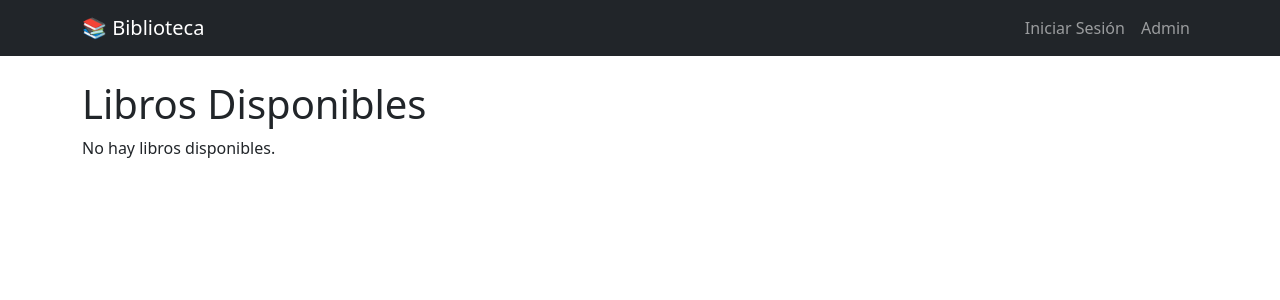
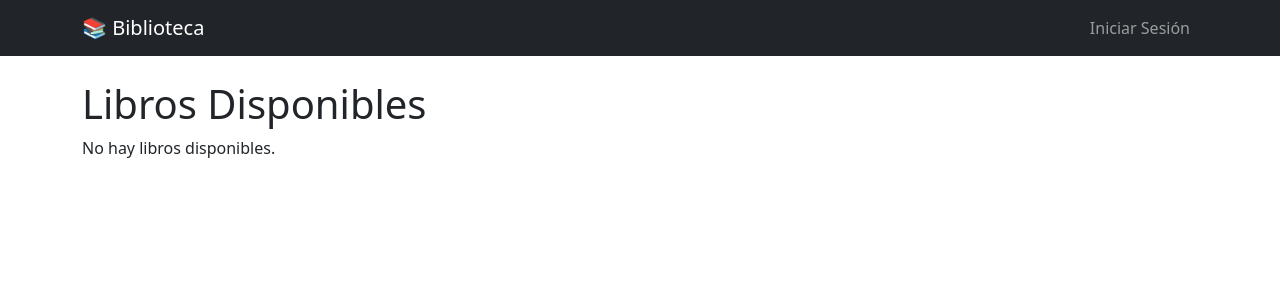
Before and after one commit to Dargod1234/prueba-django-app, a Django app: page / in a window 1280 px wide. Shown: the top 300 px of the page. Run offline with Django 5.2, Linux system fonts and the light colour scheme; data that the repository does not hold is empty.

Commit message:
Correccion navbar

```diff
--- a/templates/base.html
+++ b/templates/base.html
@@ -37,7 +37,6 @@
                     {% else %}
                     <a class="nav-link" href="{% url 'books:login' %}">Iniciar
                         Sesión</a>
-                    <a class="nav-link" href="/admin/">Admin</a>
                     {% endif %}
                 </div>
             </div>
```
